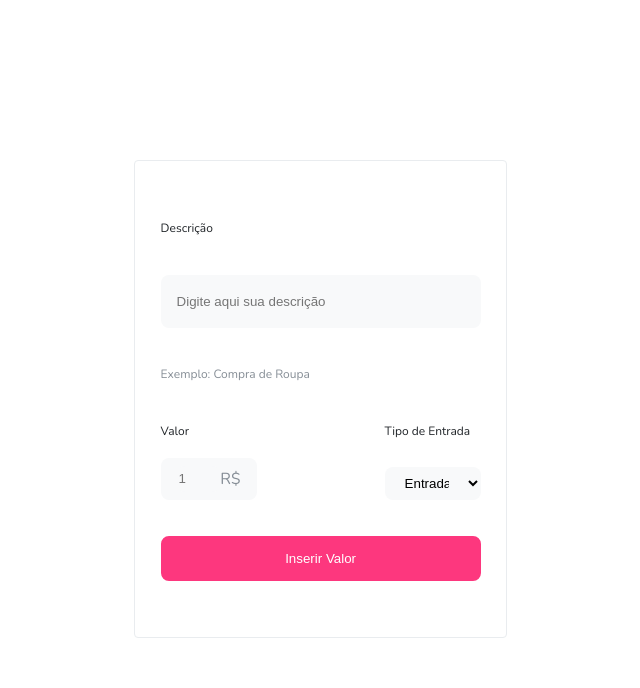
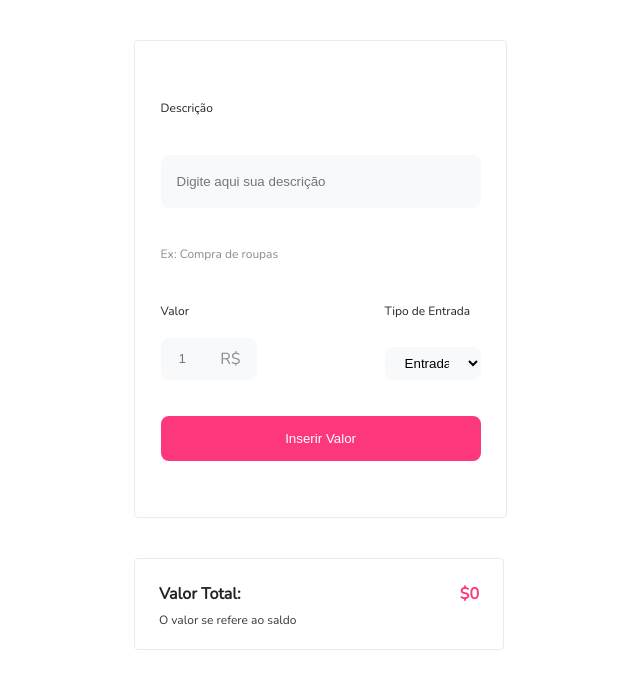
Before and after one commit to FranklinNeto/nu-kenzie, a React (Create React App) app: page / in a window 1280 px wide. Shown: the top 688 px of the page, without its empty margins (26-666 px from the left). Built offline with nearby package versions, Linux system fonts and the light colour scheme.

Commit message:
feat: estilizacao do componente TotalMoney

```diff
--- a/src/App.jsx
+++ b/src/App.jsx
@@ -15,8 +15,8 @@ function App() {
         listTransactions={listTransactions}
         setListTransactions={setListTransactions}
       ></Form>
-      {/*  <TotalMoney listTransactions={listTransactions}></TotalMoney>
-      <List listTransactions={listTransactions}></List> */}
+      <TotalMoney listTransactions={listTransactions}></TotalMoney>
+      {/*       <List listTransactions={listTransactions}></List> */}
     </>
   );
 }
--- a/src/components/Form/index.jsx
+++ b/src/components/Form/index.jsx
@@ -32,7 +32,7 @@ function Form({ listTransactions, setListTransactions }) {
             setInputDescription(event.target.value);
           }}
         />
-        <span>Exemplo: Compra de Roupa</span>
+        <span>Ex: Compra de roupas</span>
 
         <div className="divInputSelect">
           {/* <p>Valor</p> */}
--- a/src/components/Form/styles.css
+++ b/src/components/Form/styles.css
@@ -7,7 +7,7 @@ form {
   border-radius: 4px;
   background-color: #ffffff;
 
-  margin-top: 10rem;
+  margin-top: 2.5rem;
   margin-left: 10rem;
 
   padding: 2.375rem 1.6rem 2.375rem 1.6rem;
@@ -32,6 +32,10 @@ form > input {
   height: 3.3rem;
   padding: 0 1rem;
   border-radius: 0.5rem;
+
+  box-shadow: 0 0 0 0;
+  border: 0 none;
+  outline: 0;
 }
 form > input:focus {
   box-shadow: 0 0 0 0;
--- a/src/components/TotalMoney/index.jsx
+++ b/src/components/TotalMoney/index.jsx
@@ -1,3 +1,5 @@
+import "./styles.css";
+
 function TotalMoney({ listTransactions }) {
   const totalValue = listTransactions.reduce((previousValue, currentValue) => {
     return previousValue + parseInt(currentValue.value);
@@ -10,7 +12,7 @@ function TotalMoney({ listTransactions }) {
         <p>${totalValue}</p>
       </div>
 
-      <span>Valor se refere ao saldo</span>
+      <span>O valor se refere ao saldo</span>
     </div>
   );
 }
--- /dev/null
+++ b/src/components/TotalMoney/styles.css
@@ -0,0 +1,47 @@
+.totalMoney {
+  display: flex;
+  flex-direction: column;
+  width: 25vw;
+
+  margin-left: 10rem;
+  margin-top: 2.5rem;
+
+  background: #ffffff;
+  border: 1px solid #e9ecef;
+  border-radius: 4px;
+
+  padding: 1.25rem 1.5rem 1.125rem 1.5rem;
+}
+
+.totalMoney span {
+  font-family: "Nunito";
+  font-style: normal;
+  font-weight: 400;
+  font-size: 12px;
+  line-height: 22px;
+  color: #343a40;
+}
+
+.divTotalValue {
+  display: flex;
+  justify-content: space-between;
+  align-items: center;
+}
+
+.divTotalValue h2 {
+  font-family: "Nunito";
+  font-style: normal;
+  font-weight: 700;
+  font-size: 16px;
+  line-height: 30px;
+  color: var(--grey-4);
+}
+
+.divTotalValue p {
+  font-family: "Nunito";
+  font-style: normal;
+  font-weight: 700;
+  font-size: 16px;
+  line-height: 30px;
+  color: var(--color-primary);
+}
--- a/src/reset.css
+++ b/src/reset.css
@@ -129,19 +129,3 @@ table {
   border-collapse: collapse;
   border-spacing: 0;
 }
-input,
-select {
-  box-shadow: 0 0 0 0;
-  border: 0 none;
-  outline: 0;
-
-  background-color: #f8f9fa;
-}
-
-select:focus {
-  box-shadow: 0 0 0 0;
-  outline: 0;
-  border: 1px solid #212529;
-  border-radius: 0.5rem;
-  background-color: #ffff;
-}
```
